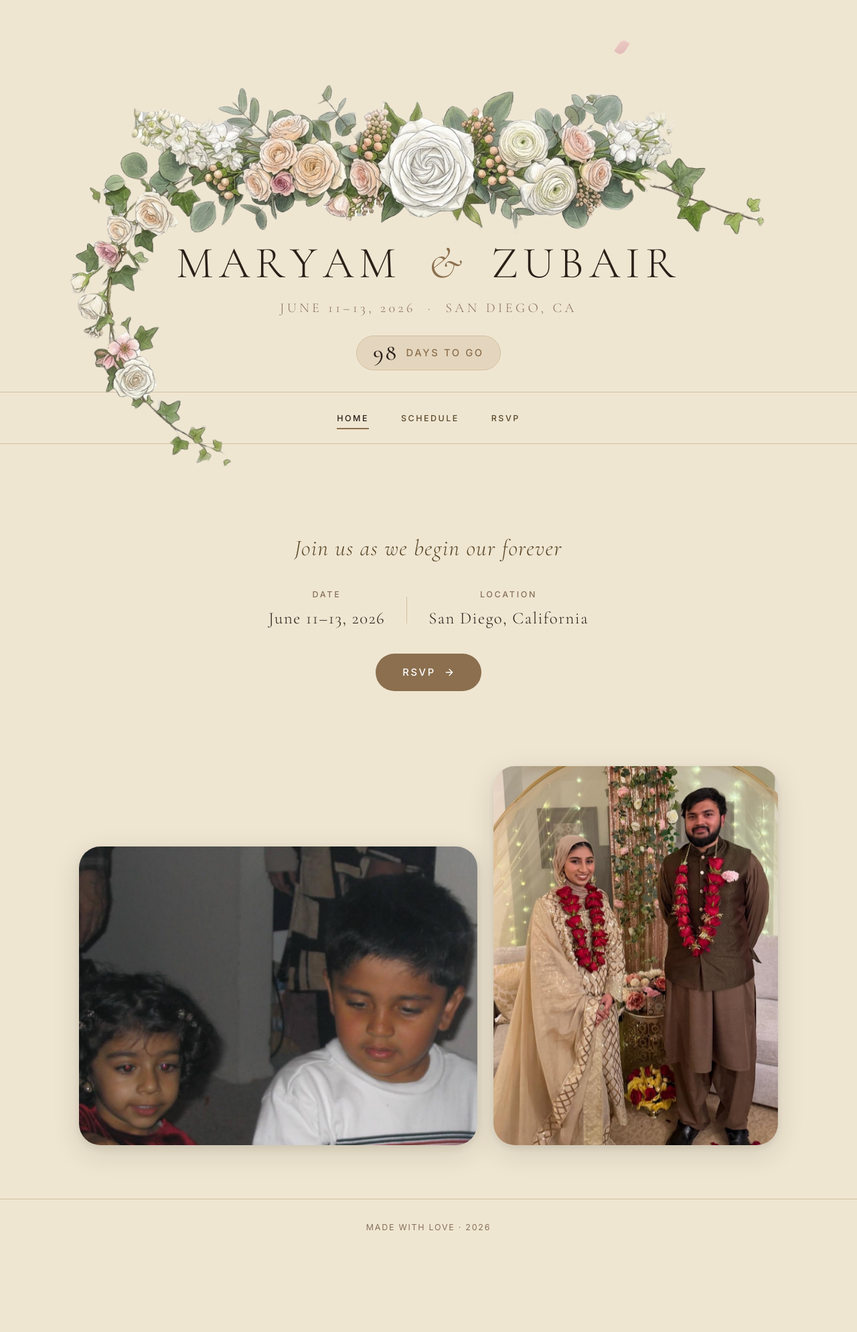
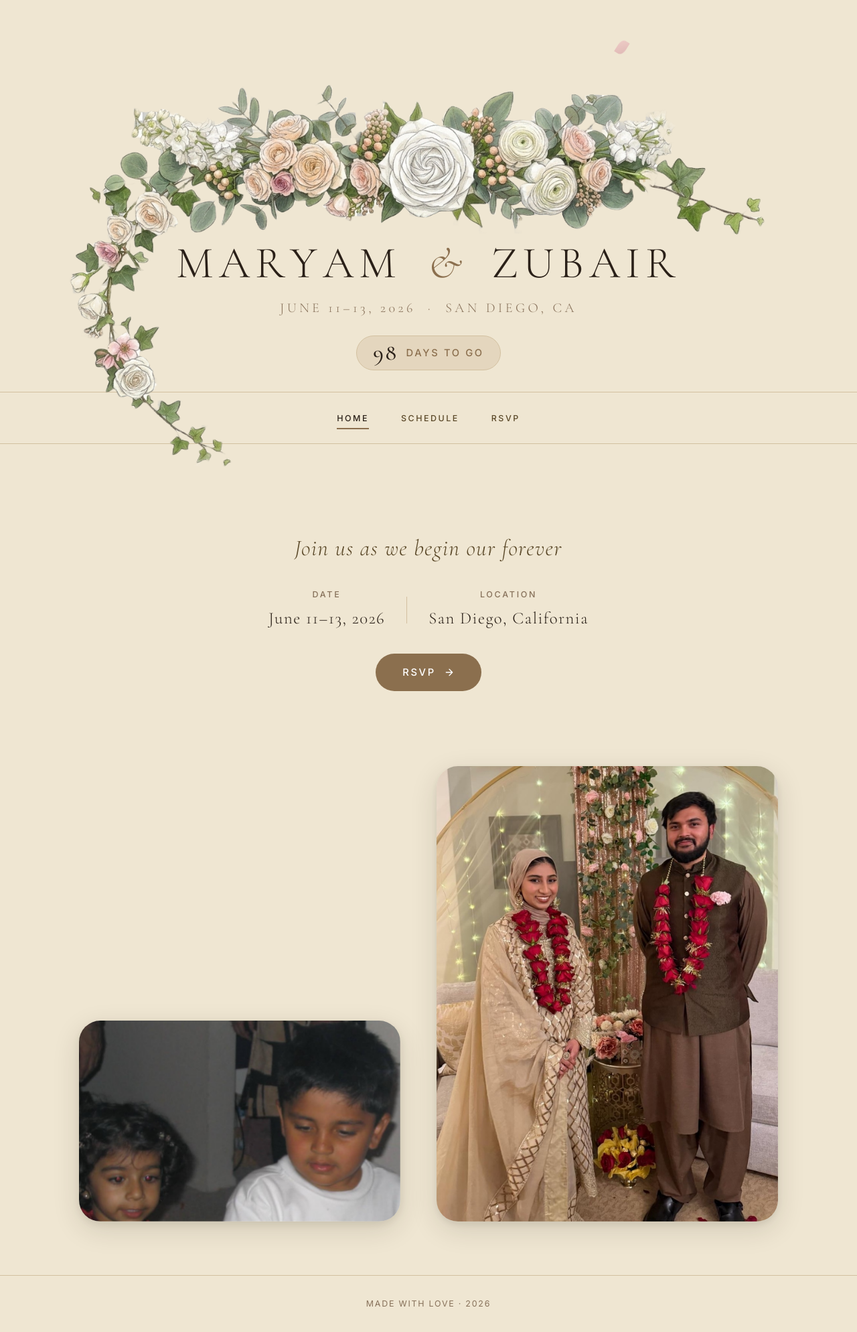
Before and after one commit to ZubairQazi/ZubairQazi.github.io, a Jekyll site: the page maryam/index.html, which Jekyll copies as it is, in a window 1280 px wide. Shown: the whole page at 67% size. Built offline with Jekyll 4.4.1, drawn with Linux system fonts in a browser that asks for light colours; nearby versions of some CDN libraries; before the commit the page ends 1876 px from its top, so only the background shows below that.

Commit message:
fix(ui): shrink landscape photo, equal columns, tighter aspect ratio

```diff
--- a/maryam/css/styles.css
+++ b/maryam/css/styles.css
@@ -394,7 +394,7 @@ h1, h2, h3, h4, h5, h6 {
 /* Staggered photo pair */
 .photo-pair {
   display: grid;
-  grid-template-columns: 7fr 5fr;
+  grid-template-columns: 5fr 5fr;
   grid-template-rows: auto;
   align-items: end;
   gap: var(--space-6);
@@ -412,7 +412,8 @@ h1, h2, h3, h4, h5, h6 {
 .pair-landscape {
   border-radius: var(--radius-xl);
   overflow: hidden;
-  aspect-ratio: 4 / 3;
+  aspect-ratio: 16 / 10;
+  max-width: 480px;
   box-shadow: var(--shadow-lg);
 }
 
```
